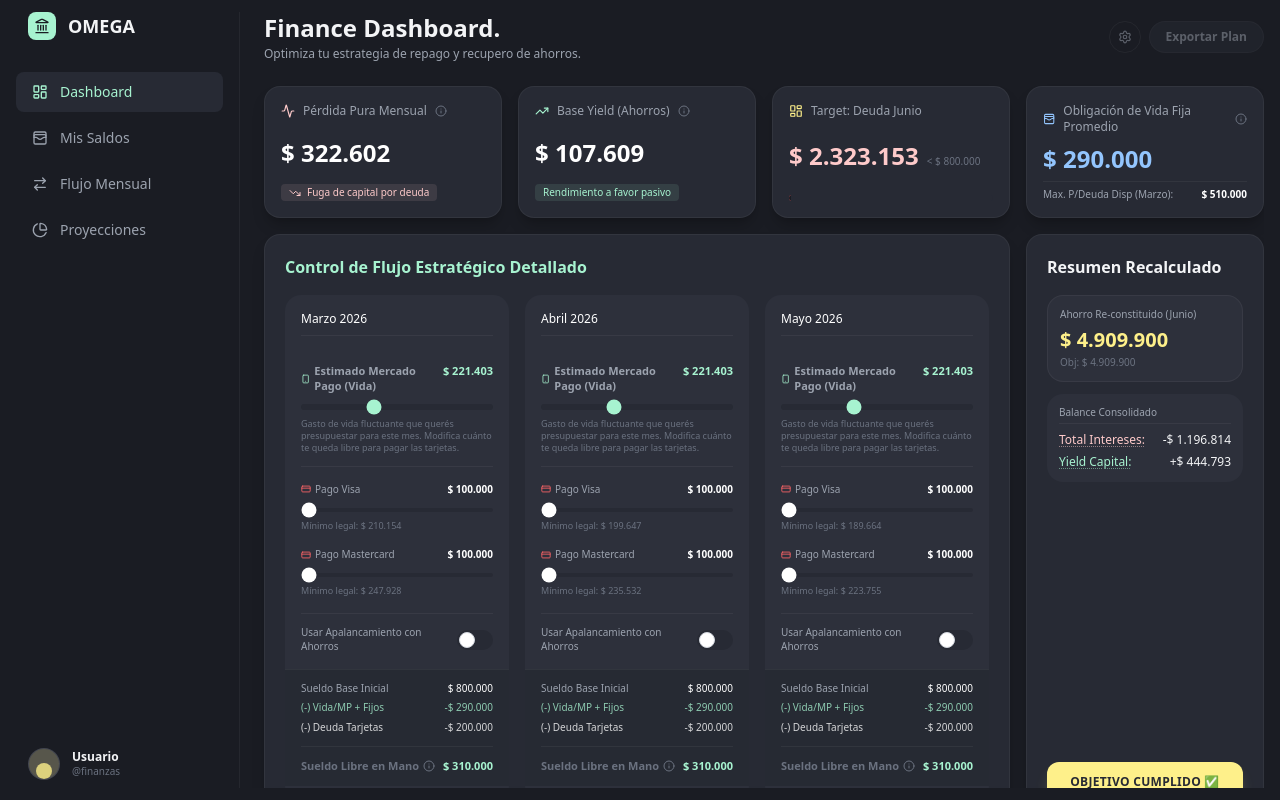
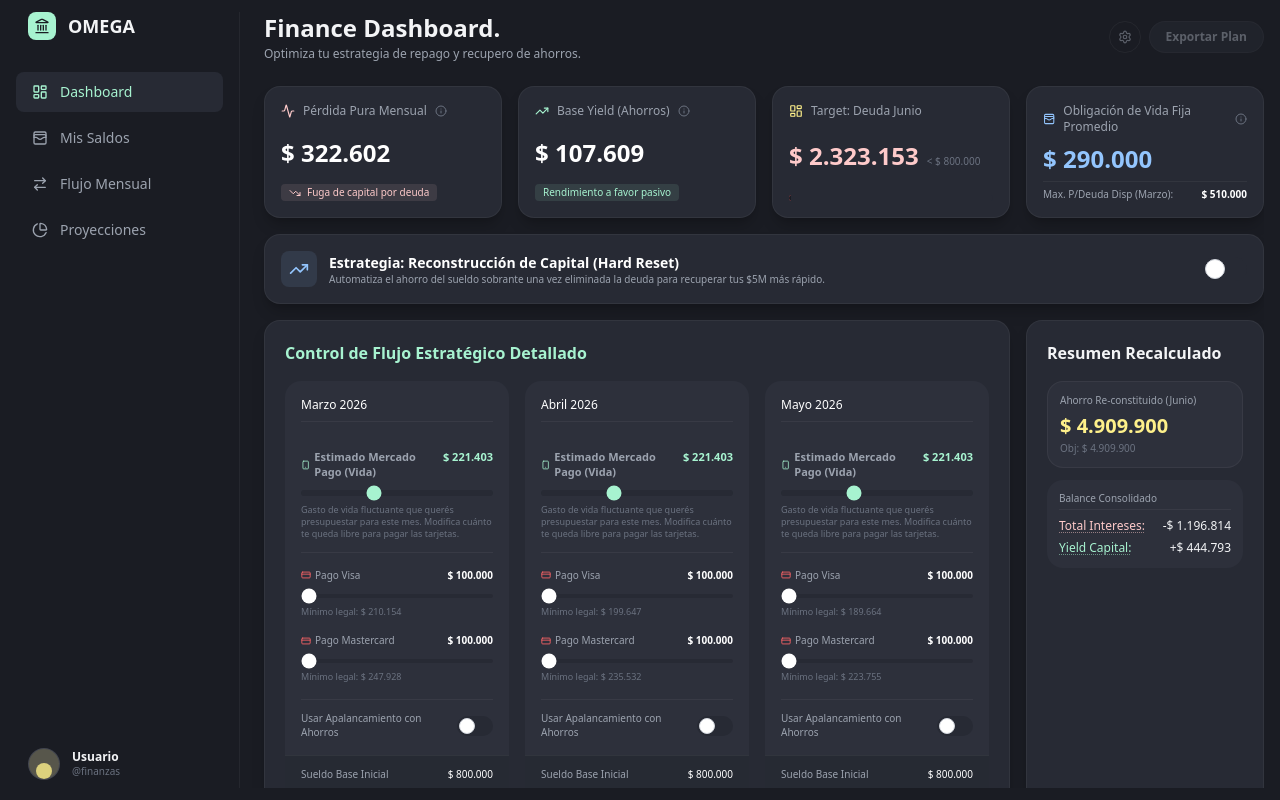
Before and after one commit to Ian9Franco/OMEGA, a Next.js app: page / in a window 1280 px wide. Built offline with nearby package versions, Linux system fonts and the light colour scheme.

Commit message:
Implement Capital Reconstruction (Hard Reset) strategy

```diff
--- a/src/app/page.tsx
+++ b/src/app/page.tsx
@@ -337,6 +337,7 @@ export default function Home() {
       { active: false, visa: 0, master: 0 }
   ]);
   const [mercadoPagoGastos, setMercadoPagoGastos] = useState<number[]>([221403, 221403, 221403]);
+  const [autoReconstruct, setAutoReconstruct] = useState(false);
 
   // Specific allocations per card per month instead of a global slider
   const [salaryAllocations, setSalaryAllocations] = useState([
@@ -487,16 +488,24 @@ export default function Home() {
 
         const currentTotalDebt = currentDebts.reduce((acc, d) => acc + d.amount, 0);
 
-        // Calculate if we have money left over in the budget capable of replenishing the "Self-Debt"
+        // Calculate if we have money left over in the budget capable of replenishing capital
         const currentMP = i < 3 ? mercadoPagoGastos[i] : mercadoPagoGastos[2];
         const gastosFijosTotalesThisMonth = INITIAL_DATA.gastos.expensas + INITIAL_DATA.gastos.fijosExtras + currentMP;
         const totalAllocatedToBank = currentMonthAllocs.visa + currentMonthAllocs.master;
-        const leftoverReservedBudget = totalAllocatedToBank - totalBankPaid; // Occurs if the slider was set high but debt was completely erased.
 
+        // 1. Surplus from specific reservation (Slider high but debt erased)
+        const leftoverReservedBudget = totalAllocatedToBank - totalBankPaid;
         if (leftoverReservedBudget > 0 && currentSelfDebt > 0) {
             pmtToSelf = Math.min(currentSelfDebt, leftoverReservedBudget);
             currentSelfDebt -= pmtToSelf;
             currentSavings += pmtToSelf;
+        }
+
+        // 2. Global Surplus Reinvestment (Capital Reconstruction Strategy)
+        // This takes the money that WASN'T even allocated to sliders and puts it in savings
+        const surplusLivingBudget = INITIAL_DATA.sueldo - gastosFijosTotalesThisMonth - totalAllocatedToBank;
+        if (autoReconstruct && surplusLivingBudget > 0) {
+             currentSavings += surplusLivingBudget;
         }
 
         months.push({
@@ -513,8 +522,9 @@ export default function Home() {
             bankDebtEnd: currentTotalDebt,
             selfDebt: currentSelfDebt,
             savingsEnd: currentSavings,
-            // CRITICAL FIX: Base living cash flow relies heavily on the constraints fixed above
-            livingCashFlow: INITIAL_DATA.sueldo - gastosFijosTotalesThisMonth - totalAllocatedToBank,
+            // livingCashFlow shows what remains for discretionary spending.
+            // If autoReconstruct is ON, this effectively becomes 0 as it's being "saved"
+            livingCashFlow: autoReconstruct ? 0 : surplusLivingBudget,
             gastosFijosTotales: gastosFijosTotalesThisMonth,
             mercadoPagoGasto: currentMP
         });
@@ -558,6 +568,14 @@ export default function Home() {
                 const pToSelf = Math.min(simSelfDebt, leftReserve);
                 simSelfDebt -= pToSelf;
                 simSavings += pToSelf;
+            }
+
+            // Strategy: Reinvest surplus in prediction too
+            if (autoReconstruct) {
+                 const currentMP = mercadoPagoGastos[2];
+                 const gFijos = INITIAL_DATA.gastos.expensas + INITIAL_DATA.gastos.fijosExtras + currentMP;
+                 const surplusInSim = INITIAL_DATA.sueldo - gFijos - (sAllocs.visa + sAllocs.master);
+                 if (surplusInSim > 0) simSavings += surplusInSim;
             }
         }
         if (c < 48) monthsToGoal = c;
@@ -667,6 +685,23 @@ export default function Home() {
 
                     {/* Dynamic Controls Layout (RESTYLED FOR 4 SLIDERS) */}
                     <div className="grid grid-cols-1 xl:grid-cols-12 gap-4 mb-4">
+
+                        {/* Global Strategy Box (NEW: HARD RESET) */}
+                        <div className="xl:col-span-12 dashboard-card p-4 bg-accent-blue/5 border-accent-blue/20 flex flex-col md:flex-row items-center justify-between gap-4">
+                             <div className="flex items-center gap-3">
+                                 <div className="p-2 bg-accent-blue/10 rounded-lg">
+                                     <TrendingUp size={20} className="text-accent-blue" />
+                                 </div>
+                                 <div>
+                                     <h3 className="font-semibold text-white text-sm">Estrategia: Reconstrucción de Capital (Hard Reset)</h3>
+                                     <p className="text-[10px] text-text-secondary">Automatiza el ahorro del sueldo sobrante una vez eliminada la deuda para recuperar tus $5M más rápido.</p>
+                                 </div>
+                             </div>
+                             <label className="relative inline-flex items-center cursor-pointer">
+                                 <input type="checkbox" className="sr-only peer" checked={autoReconstruct} onChange={(e) => setAutoReconstruct(e.target.checked)} />
+                                 <div className="w-11 h-6 bg-card-bg peer-focus:outline-none rounded-full peer peer-checked:after:translate-x-full peer-checked:after:border-white after:content-[''] after:absolute after:top-[2px] after:left-[2px] after:bg-white after:border-gray-300 after:border after:rounded-full after:h-5 after:w-5 after:transition-all peer-checked:bg-accent-blue"></div>
+                             </label>
+                        </div>
 
                         {/* Left Box: Monthly Config */}
                         <div className="xl:col-span-9 dashboard-card p-5 bg-accent-mint/5 border-accent-mint/20">
```
